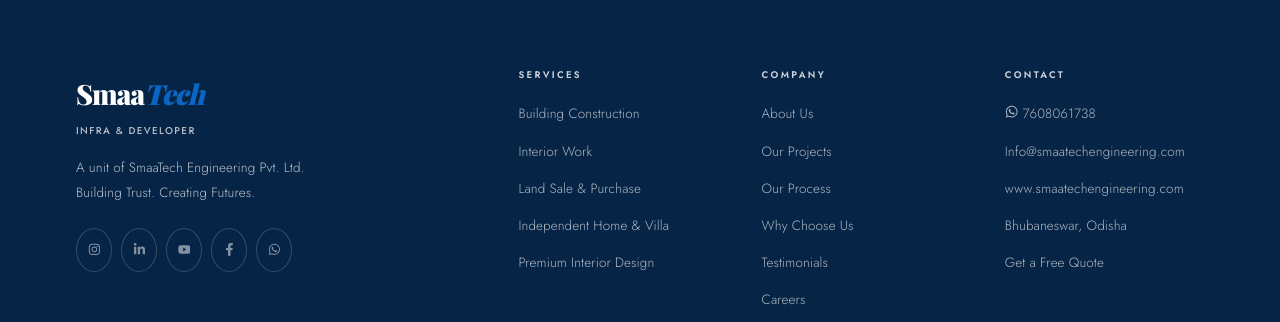
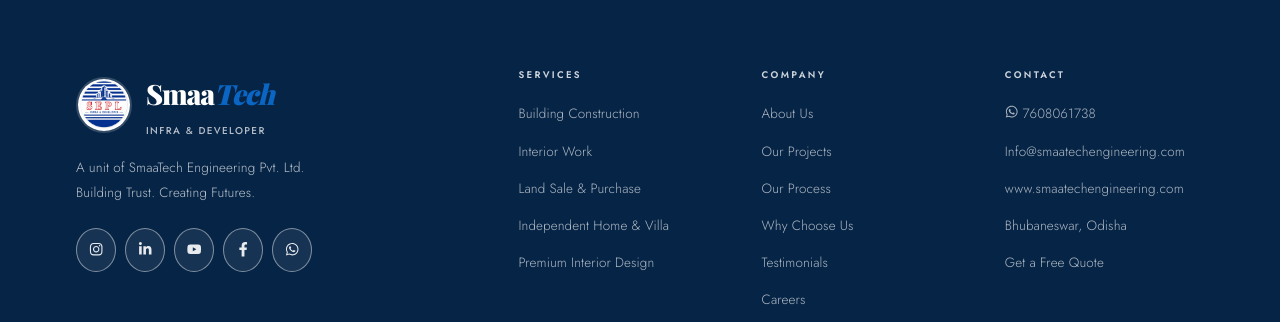
Before and after one commit to SMAARTECHENGINEERING/smaatechinfra, a React (Vite) app: page / in a window 1280 px wide. Shown: the part 9527-9849 px from the top of the page. Built offline with nearby package versions, Linux system fonts and the light colour scheme; no server answers; a web font is replaced by a local one.

Commit message:
Add SEPL logo to footer, improve social icon visibility
- Footer brand: logo image + SmaaTech text side by side
- Social icons: brighter color, visible border, subtle bg, hover lift effect

Co-Authored-By: Claude Sonnet 4.6 <noreply@anthropic.com>

```diff
--- a/src/Smaatech.jsx
+++ b/src/Smaatech.jsx
@@ -1030,8 +1030,13 @@ function Footer() {
 
           {/* Brand */}
           <div>
-            <div className="ftl">Smaa<span>Tech</span></div>
-            <div className="ft-sub">Infra &amp; Developer</div>
+            <div className="ft-brand">
+              <img src="/logo.png" alt="SmaaTech Logo" className="ft-logo-img" />
+              <div>
+                <div className="ftl">Smaa<span>Tech</span></div>
+                <div className="ft-sub">Infra &amp; Developer</div>
+              </div>
+            </div>
             <p className="fttg">A unit of SmaaTech Engineering Pvt. Ltd.<br />Building Trust. Creating Futures.</p>
             <div className="fts">
               {SOCIAL_LINKS.map(([label, href, Icon]) => (
--- a/src/styles.css
+++ b/src/styles.css
@@ -1524,13 +1524,15 @@ input, select, textarea { font-family: var(--font-body); }
 /* ---- FOOTER ---- */
 #ft { background: var(--navy); padding: 72px 0 0; }
 .ftg { display: grid; grid-template-columns: 2fr 1fr 1fr 1fr; gap: 44px; }
+.ft-brand { display: flex; align-items: center; gap: 14px; margin-bottom: 4px; }
+.ft-logo-img { width: 56px; height: 56px; object-fit: contain; border-radius: 50%; flex-shrink: 0; border: 2px solid rgba(255,255,255,.18); }
 .ftl { font-family: var(--font-head); font-size: 1.75rem; font-weight: var(--fw-black); color: #fff; letter-spacing: -0.04em; }
 .ftl span { color: var(--gold); font-style: italic; }
 .ft-sub { font-family: var(--font-body); font-size: .62rem; font-weight: var(--fw-med); color: rgba(255,255,255,.7); margin-top: 5px; letter-spacing: var(--ls-wider); text-transform: uppercase; }
 .fttg { font-family: var(--font-body); font-size: .84rem; font-weight: var(--fw-light); color: rgba(255,255,255,.72); line-height: 1.85; margin: 16px 0 22px; max-width: 250px; letter-spacing: 0.01em; }
 .fts { display: flex; gap: 9px; }
-.fsa { width: 36px; height: 36px; border: 1px solid rgba(255,255,255,.18); display: flex; align-items: center; justify-content: center; border-radius: 50%; font-size: .8rem; color: rgba(255,255,255,.5); transition: all .3s; cursor: pointer; background: transparent; text-decoration: none; }
-.fsa:hover { background: var(--gold); border-color: var(--gold); color: #fff; }
+.fsa { width: 40px; height: 40px; border: 1px solid rgba(255,255,255,.45); display: flex; align-items: center; justify-content: center; border-radius: 50%; font-size: .9rem; color: rgba(255,255,255,.9); transition: all .3s; cursor: pointer; background: rgba(255,255,255,.07); text-decoration: none; }
+.fsa:hover { background: var(--gold); border-color: var(--gold); color: #fff; transform: translateY(-2px); }
 .ftc h4 { font-family: var(--font-body); font-size: .6rem; font-weight: var(--fw-semi); letter-spacing: var(--ls-widest); text-transform: uppercase; color: rgba(255,255,255,.8); margin-bottom: 18px; }
 .ftc ul { display: flex; flex-direction: column; gap: 10px; }
 .ftc a { font-family: var(--font-body); color: rgba(255,255,255,.68); font-size: .84rem; font-weight: var(--fw-light); transition: color .22s; letter-spacing: 0.01em; }
```
